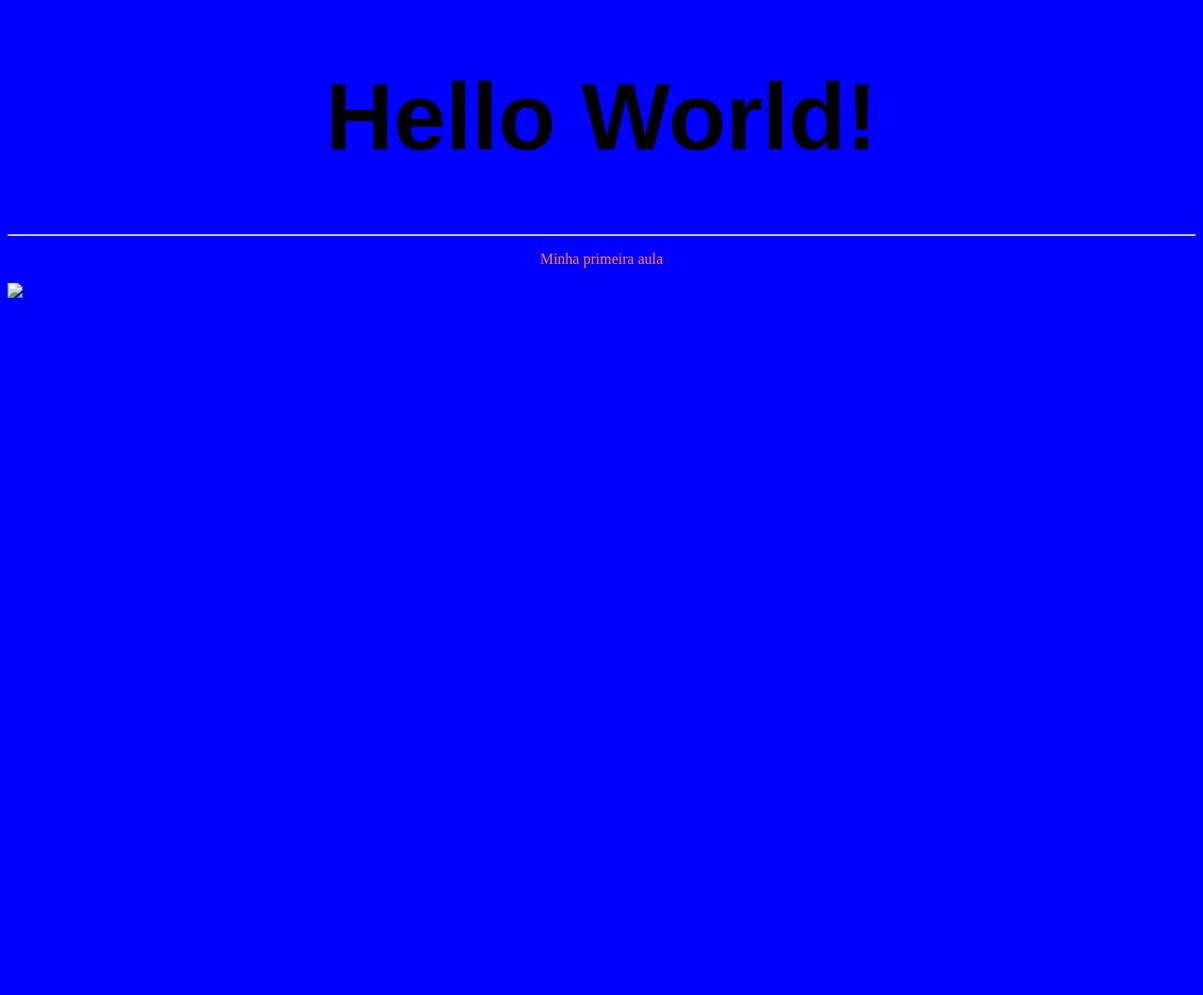
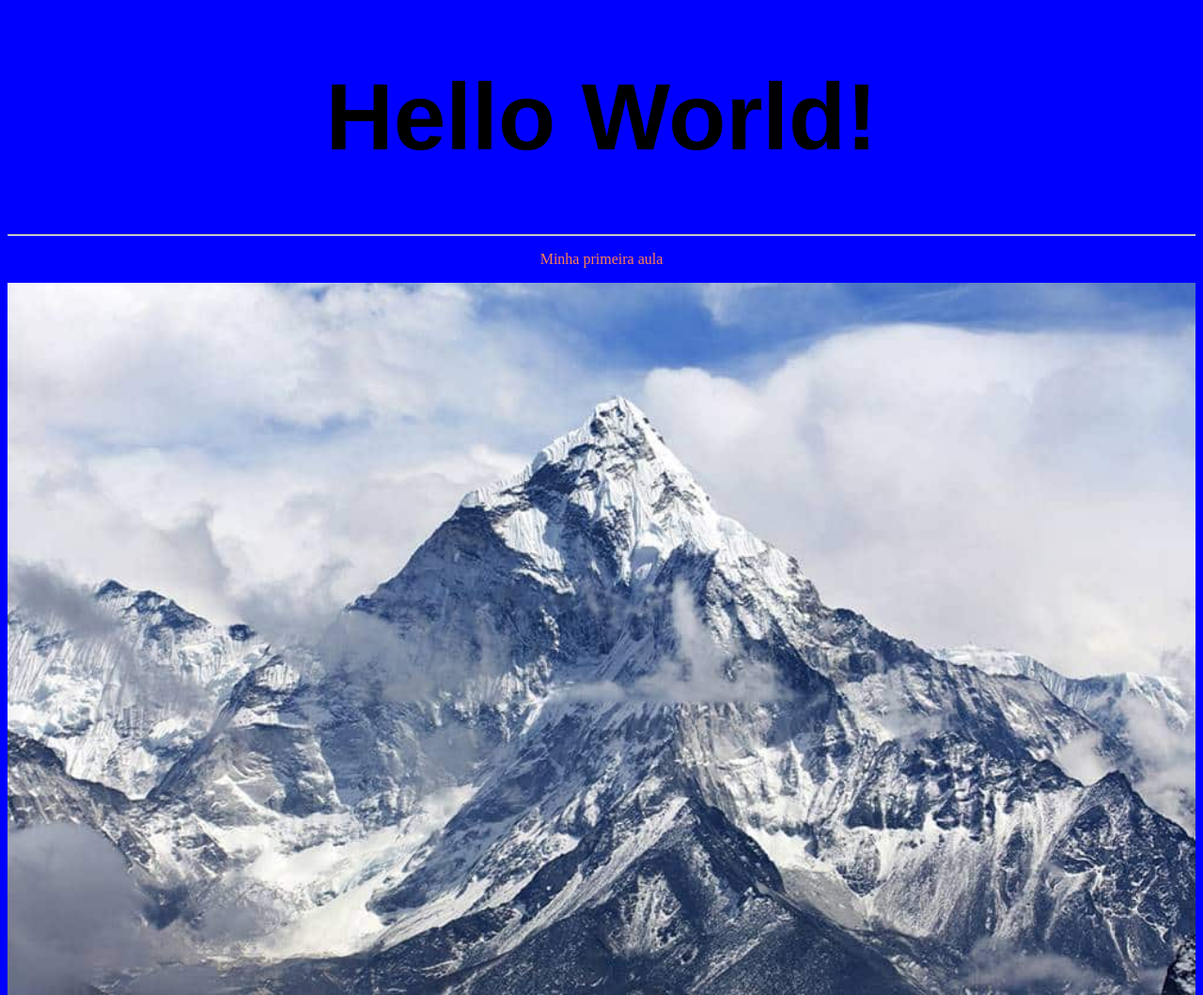
Before and after one commit to diegofpk/sisnet-webdesign, a plain HTML site: page Hello World2-aula1.html in a window 1280 px wide. Shown: the whole page at 94% size. Before the commit the page ends 800 px from the top, so only its background shows below. Drawn offline with Linux system fonts and the light colour scheme.

Commit message:
Update Hello World2-aula1.html

```diff
--- a/Hello World2-aula1.html
+++ b/Hello World2-aula1.html
@@ -7,6 +7,6 @@
 		<h1 style="text-align:center; font-size: 100px; font-family: Arial;">Hello World!</h1>
         <hr>
         <p style="text-align: center; color:coral;">Minha primeira aula</p>
-        <img width="100%" src="montanha.jpg"/>
+        <img width="100%" src="montanha-aula1.jpg"/>
 	</body>
 </html>
```
